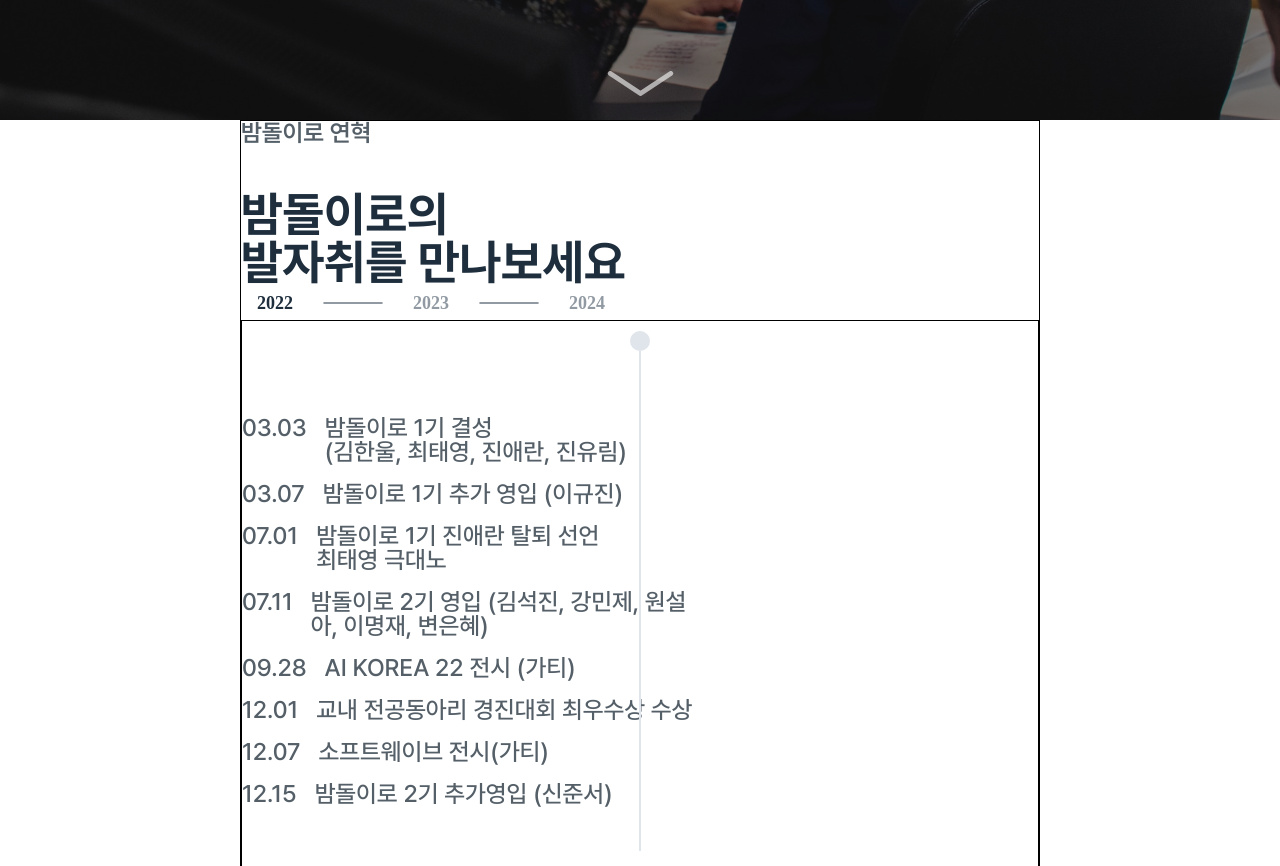
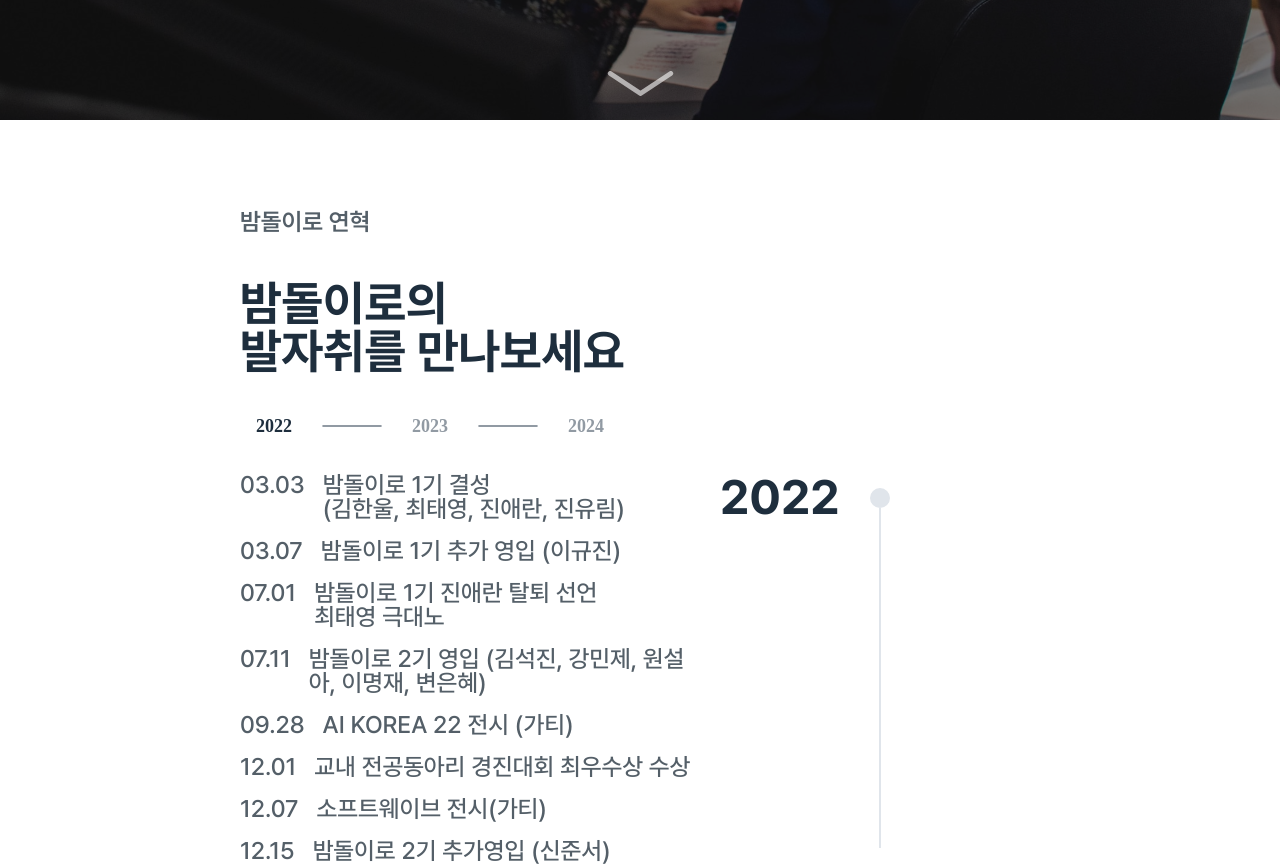
Before and after one commit to Bamdoliro/Bamdoliro, a React (Create React App) app: page / in a window 1280 px wide. Shown: the part 680-1546 px from the top of the page. Built offline with nearby package versions, Linux system fonts and the light colour scheme.

Commit message:
ADD :: Data 추가 & Btn 클릭시 Data 변경  - ADD :: 구조 정렬

```diff
--- a/src/components/History/index.tsx
+++ b/src/components/History/index.tsx
@@ -1,14 +1,27 @@
+/* eslint-disable no-nested-ternary */
 /* eslint-disable react/no-array-index-key */
 import TitleWrap from 'components/common/TItleWrap';
 import Button from 'components/common/Button';
 import HistoryText from 'components/common/HistoryText';
 import { color } from 'shared/styles/theme';
-import { useState } from 'react';
+import { useEffect, useState } from 'react';
+import * as Y from 'data/year';
+import * as T from 'shared/styles/text';
 import * as S from './style';
-import HistoryData from '../../data/HistoryData.json';
 
 export default function History() {
   const [isBtnEvent, setBtnEvent] = useState([true, false, false]);
+  const [year, setYear] = useState('2022');
+
+  // 이 부분 심각하게 가독성이 안좋음
+  const isTabData =
+    year === '2022'
+      ? Y.Data22
+      : year === '2023'
+      ? Y.Data23
+      : year === '2024'
+      ? Y.Data24
+      : '';
 
   const TabBarData = [
     {
@@ -27,7 +40,6 @@ export default function History() {
       set: [false, false, true],
     },
   ];
-
   return (
     <S.History>
       <S.InnerFrame>
@@ -42,7 +54,10 @@ export default function History() {
                 <Button
                   title={item.year}
                   color={isBtnEvent[index] ? color.gray04 : color.gray02}
-                  onClick={() => setBtnEvent(item.set)}
+                  onClick={() => {
+                    setBtnEvent(item.set);
+                    setYear(item.year);
+                  }}
                 />
                 {index === TabBarData.length - 1 ? '' : <S.WidthLine />}
               </>
@@ -50,12 +65,20 @@ export default function History() {
           })}
         </S.TabBar>
         <S.HistoryFrame>
+          <S.Year>
+            <T.TitleOne color={color.gray04}>{year}</T.TitleOne>
+          </S.Year>
           <S.HistoryTextFrame>
-            {HistoryData.map((item, index) => {
-              return (
-                <HistoryText key={index} date={item.date} desc={item.cotent} />
-              );
-            })}
+            {isTabData &&
+              isTabData.map((item, index) => {
+                return (
+                  <HistoryText
+                    key={index}
+                    date={item.date}
+                    desc={item.content}
+                  />
+                );
+              })}
           </S.HistoryTextFrame>
           {/* 선 */}
           <S.HistoryLine>
--- a/src/components/History/style.ts
+++ b/src/components/History/style.ts
@@ -4,20 +4,22 @@ import { color } from 'shared/styles/theme';
 export const History = styled.div`
   display: flex;
   justify-content: center;
+  align-items: center;
   width: 100vw;
   height: 100vh;
   background-color: ${color.white};
 `;
 
 export const InnerFrame = styled.div`
+  padding-top: 90px;
   width: 62.5%;
   height: 100%;
-  border: 1px solid black;
 `;
 
 export const TabBar = styled.div`
   display: flex;
   align-items: center;
+  margin: 34px 0px 30px 0px;
 `;
 
 export const WidthLine = styled.div`
@@ -30,8 +32,6 @@ export const WidthLine = styled.div`
 export const HistoryFrame = styled.div`
   position: relative;
   width: 100%;
-  height: 750px;
-  border: 1px solid black;
 `;
 
 export const HistoryTextFrame = styled.div`
@@ -43,10 +43,16 @@ export const HistoryTextFrame = styled.div`
 
 // 한줄
 
+export const Year = styled.div`
+  position: absolute;
+  right: 25%;
+  width: 120px;
+`;
+
 export const HistoryLine = styled.div`
   position: absolute;
-  top: 270px;
-  left: 50%;
+  top: 195px;
+  left: 80%;
   transform: translate(-50%, -50%);
   display: flex;
   width: 20px;
@@ -61,7 +67,7 @@ export const Round = styled.div`
 `;
 
 export const HeightLine = styled.div`
-  height: 500px;
+  height: 340px;
   width: 0px;
   border: 1.5px solid ${color.gray01};
 `;
--- a/src/data/HistoryData.json
+++ /dev/null
@@ -1,34 +0,0 @@
-[
-    {
-        "date": "03.03",
-        "cotent": "밤돌이로 1기 결성\n(김한울, 최태영, 진애란, 진유림)"
-    },
-    {
-        "date": "03.07",
-        "cotent": "밤돌이로 1기 추가 영입 (이규진)"
-    },
-    {
-        "date": "07.01",
-        "cotent": "밤돌이로 1기 진애란 탈퇴 선언\n최태영 극대노"
-    },
-    {
-        "date": "07.11",
-        "cotent": "밤돌이로 2기 영입 (김석진, 강민제, 원설아, 이명재, 변은혜)"
-    },
-    {
-        "date": "09.28",
-        "cotent": "AI KOREA 22 전시 (가티)"
-    },
-    {
-        "date": "12.01",
-        "cotent": "교내 전공동아리 경진대회 최우수상 수상"
-    },
-    {
-        "date": "12.07",
-        "cotent": "소프트웨이브 전시(가티)"
-    },
-    {
-        "date": "12.15",
-        "cotent": "밤돌이로 2기 추가영입 (신준서)"
-    }
-]
--- /dev/null
+++ b/src/data/year/2022Data.json
@@ -0,0 +1,34 @@
+[
+    {
+        "date": "03.03",
+        "content": "밤돌이로 1기 결성\n(김한울, 최태영, 진애란, 진유림)"
+    },
+    {
+        "date": "03.07",
+        "content": "밤돌이로 1기 추가 영입 (이규진)"
+    },
+    {
+        "date": "07.01",
+        "content": "밤돌이로 1기 진애란 탈퇴 선언\n최태영 극대노"
+    },
+    {
+        "date": "07.11",
+        "content": "밤돌이로 2기 영입 (김석진, 강민제, 원설아, 이명재, 변은혜)"
+    },
+    {
+        "date": "09.28",
+        "content": "AI KOREA 22 전시 (가티)"
+    },
+    {
+        "date": "12.01",
+        "content": "교내 전공동아리 경진대회 최우수상 수상"
+    },
+    {
+        "date": "12.07",
+        "content": "소프트웨이브 전시(가티)"
+    },
+    {
+        "date": "12.15",
+        "content": "밤돌이로 2기 추가영입 (신준서)"
+    }
+]
--- /dev/null
+++ b/src/data/year/2023Data.json
@@ -0,0 +1,6 @@
+[
+    {
+        "date": "00.00",
+        "content": "준비중입니다"
+    }
+]
--- /dev/null
+++ b/src/data/year/2024Data.json
@@ -0,0 +1,6 @@
+[
+    {
+        "date": "00.00",
+        "content": "준비중입니다"
+    }
+]
--- /dev/null
+++ b/src/data/year/index.tsx
@@ -0,0 +1,3 @@
+export { default as Data22 } from './2022Data.json';
+export { default as Data23 } from './2023Data.json';
+export { default as Data24 } from './2024Data.json';
```
Also changed, not shown: 1 other file (tests, documents, lock files or other folders).
